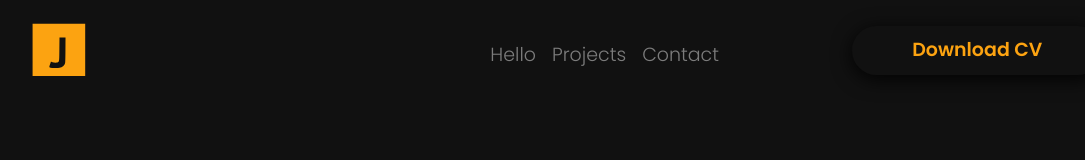
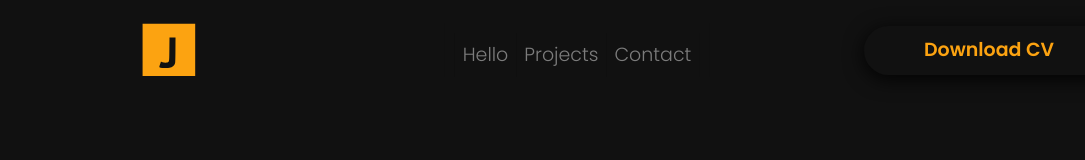
Before and after one commit to JhosianGtZ/portfolio, a plain HTML site: page index.html in a window 1280 px wide. Shown: the whole page, without its empty margins (63-1148 px from the left). Drawn offline with nearby package versions, Linux system fonts and the light colour scheme.

Commit message:
Alignment

```diff
--- a/index.html
+++ b/index.html
@@ -26,13 +26,13 @@
 <body>
     <nav class="navbar navbar-expand-lg">
         <div class="container-fluid">
-            <a class="navbar-brand col-2" href="#"><img src="images/logo 1.svg" alt="Jhosian Gutiérrez - Logo"></a>
+            <a class="navbar-brand " href="#" id="logo"><img src="images/logo 1.svg" alt="Jhosian Gutiérrez - Logo"></a>
             <button class="navbar-toggler" type="button" data-bs-toggle="collapse" data-bs-target="#navbarNav"
                 aria-controls="navbarNav" aria-expanded="false" aria-label="Toggle navigation">
                 <span class="navbar-toggler-icon"><i class='bx bx-menu-alt-right'></i></span>
             </button>
-            <div class="collapse navbar-collapse" id="navbarNav">
-                <ul class="navbar-nav col-6">
+            <div class="collapse navbar-center navbar-collapse" id="navbarNav">
+                <ul class="navbar-nav ">
                     <li class="nav-item">
                         <a class="nav-link" href="#">Hello</a>
                     </li>
@@ -43,8 +43,8 @@
                         <a class="nav-link" href="#">Contact</a>
                     </li>
                 </ul>
-                <a class="btn-cv" href="">Download CV</a>
             </div>
+            <a class="btn-cv" href="" id="btnCv">Download CV</a>
 
         </div>
 
--- a/styles/style.css
+++ b/styles/style.css
@@ -17,9 +17,25 @@ nav {
     height: 100px;
 }
 
-.navbar-collapse {
+#navbarNav {
     align-items: center;
     justify-content: center;
+}
+#navbarNav{
+    position: absolute;
+    left: 50%;
+    transform: translatex(-50%);
+}
+#logo{
+    position: absolute;
+    left: 10%;
+    transform: translatex(-10%);
+}
+#btnCv{
+    position: absolute;
+    left: 90%;
+    transform: translatex(-90%);
+
 }
 
 .navbar-toggler-icon {
```
